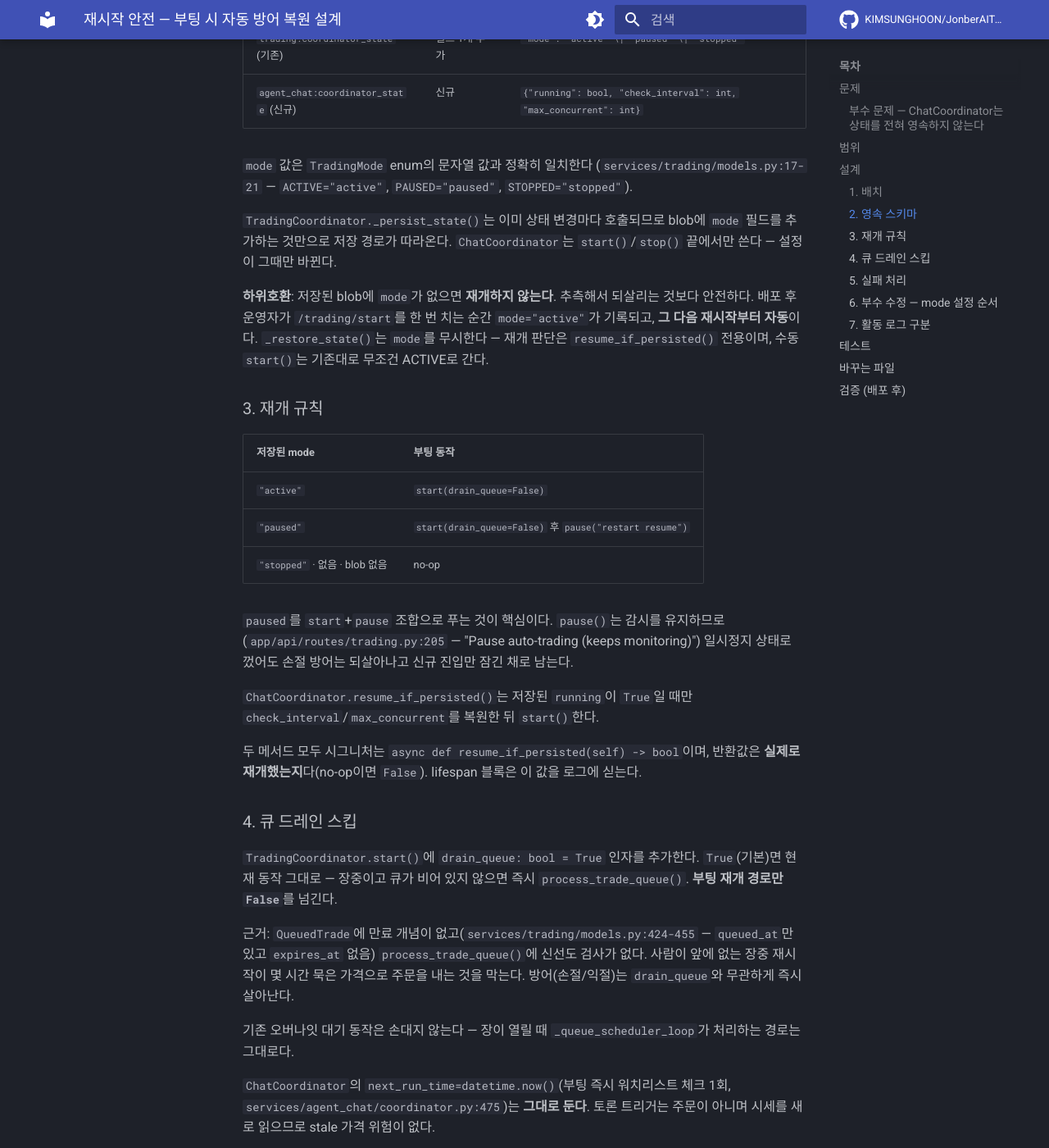
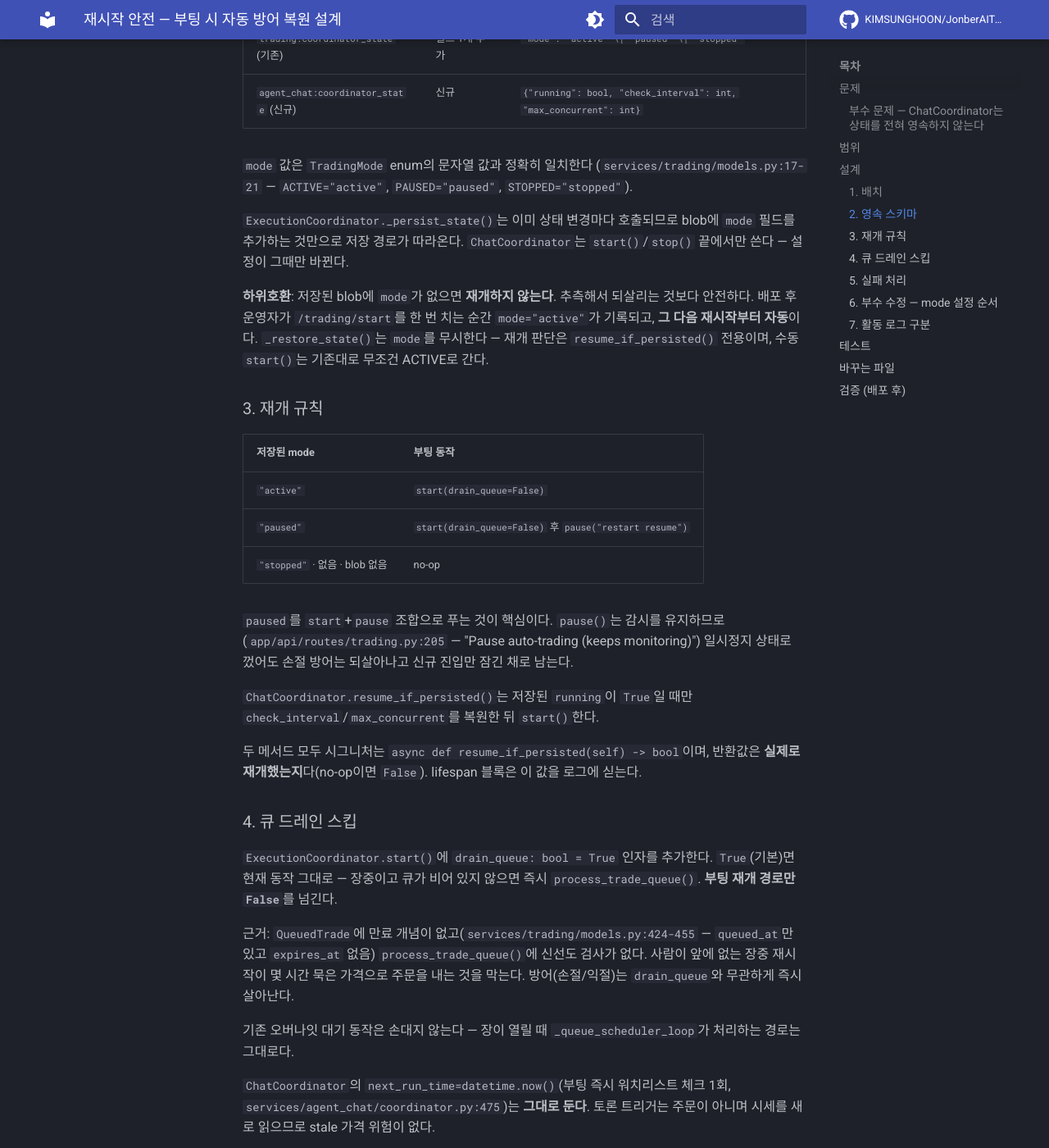
Before and after one commit to KIMSUNGHOON/JonberAITrading, an MkDocs documentation site: the page built from docs/superpowers/specs/2026-07-29-restart-safety-design.md, in a window 1280 px wide and 1400 px high, scrolled down 1750 px. Shown: the whole window at 82% size. Built offline with MkDocs 1.6.1 and Material for MkDocs 9.7.7, drawn with Linux system fonts in a browser that asks for light colours; comment, search, counter and statistics services are not loaded; some of the changed text lies outside the part shown.

Commit message:
docs: 재시작 안전 스펙의 클래스명 정정 — TradingCoordinator → ExecutionCoordinator
실제 클래스명은 ExecutionCoordinator다(services/trading/coordinator.py:170).
계획 작성 중 발견했으나 커밋을 놓쳤다.

Co-Authored-By: Claude Opus 5 (1M context) <noreply@anthropic.com>

```diff
--- a/docs/superpowers/specs/2026-07-29-restart-safety-design.md
+++ b/docs/superpowers/specs/2026-07-29-restart-safety-design.md
@@ -8,7 +8,7 @@
 실 포지션을 보유한 채 백엔드를 재시작하면, 사람이 `POST /api/trading/start`를
 칠 때까지 **손절·익절 방어가 전혀 없는 창**이 열린다.
 
-복원 기계는 이미 전부 존재한다. `TradingCoordinator.start()`가
+복원 기계는 이미 전부 존재한다. `ExecutionCoordinator.start()`가
 `_restore_state()`로 포지션과 손절을 `risk_monitor`에 재등록하고,
 `ChatCoordinator.start()`가 `PositionManager.restore_stop_overlay()`로 스탑
 오버레이를 되살린다. **없는 것은 단 하나 — 부팅 시 아무도 `start()`를
@@ -82,7 +82,7 @@ app/main.py  lifespan
 (`services/trading/models.py:17-21` — `ACTIVE="active"`, `PAUSED="paused"`,
 `STOPPED="stopped"`).
 
-`TradingCoordinator._persist_state()`는 이미 상태 변경마다 호출되므로
+`ExecutionCoordinator._persist_state()`는 이미 상태 변경마다 호출되므로
 blob에 `mode` 필드를 추가하는 것만으로 저장 경로가 따라온다.
 `ChatCoordinator`는 `start()`/`stop()` 끝에서만 쓴다 — 설정이 그때만 바뀐다.
 
@@ -114,7 +114,7 @@ monitoring)") 일시정지 상태로 껐어도 손절 방어는 되살아나고
 
 ### 4. 큐 드레인 스킵
 
-`TradingCoordinator.start()`에 `drain_queue: bool = True` 인자를 추가한다.
+`ExecutionCoordinator.start()`에 `drain_queue: bool = True` 인자를 추가한다.
 `True`(기본)면 현재 동작 그대로 — 장중이고 큐가 비어 있지 않으면 즉시
 `process_trade_queue()`. **부팅 재개 경로만 `False`**를 넘긴다.
 
@@ -152,7 +152,7 @@ monitoring)") 일시정지 상태로 껐어도 손절 방어는 되살아나고
 
 ### 6. 부수 수정 — mode 설정 순서
 
-현재 `TradingCoordinator.start()`는 `_persistence_active = True`(:384)를
+현재 `ExecutionCoordinator.start()`는 `_persistence_active = True`(:384)를
 `_state.mode = TradingMode.ACTIVE`(:390)보다 **먼저** 실행한다. 그 사이에
 persist가 트리거되면 직전 mode(보통 `STOPPED`)가 저장돼, 다음 부팅이 재개를
 건너뛴다.
```
